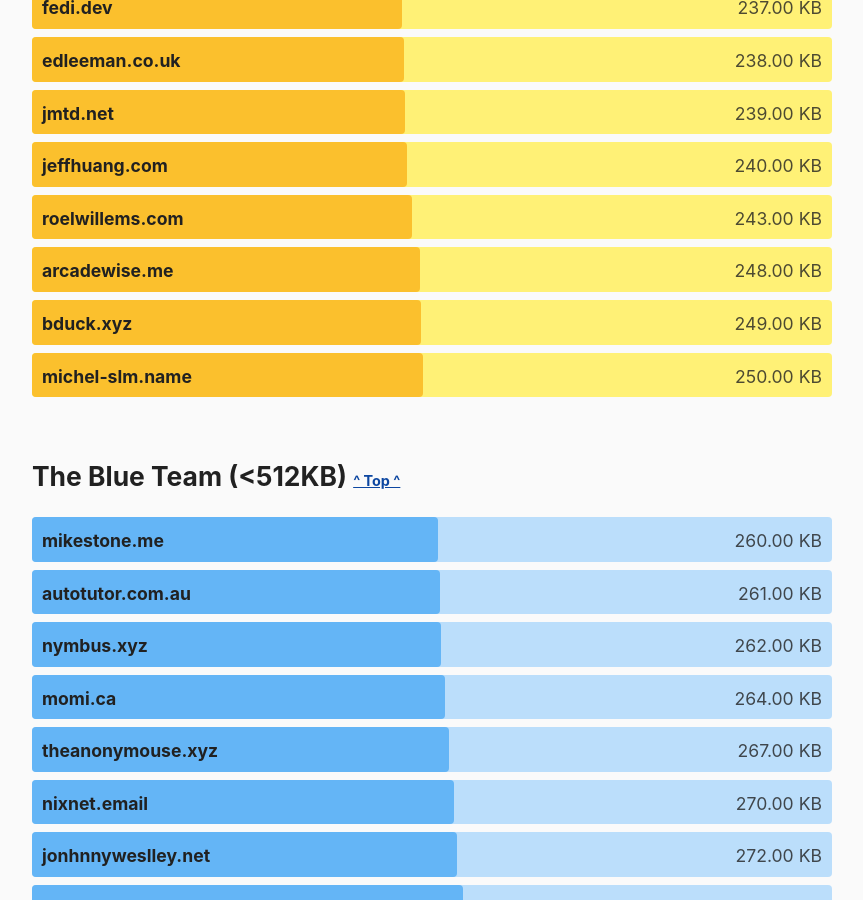
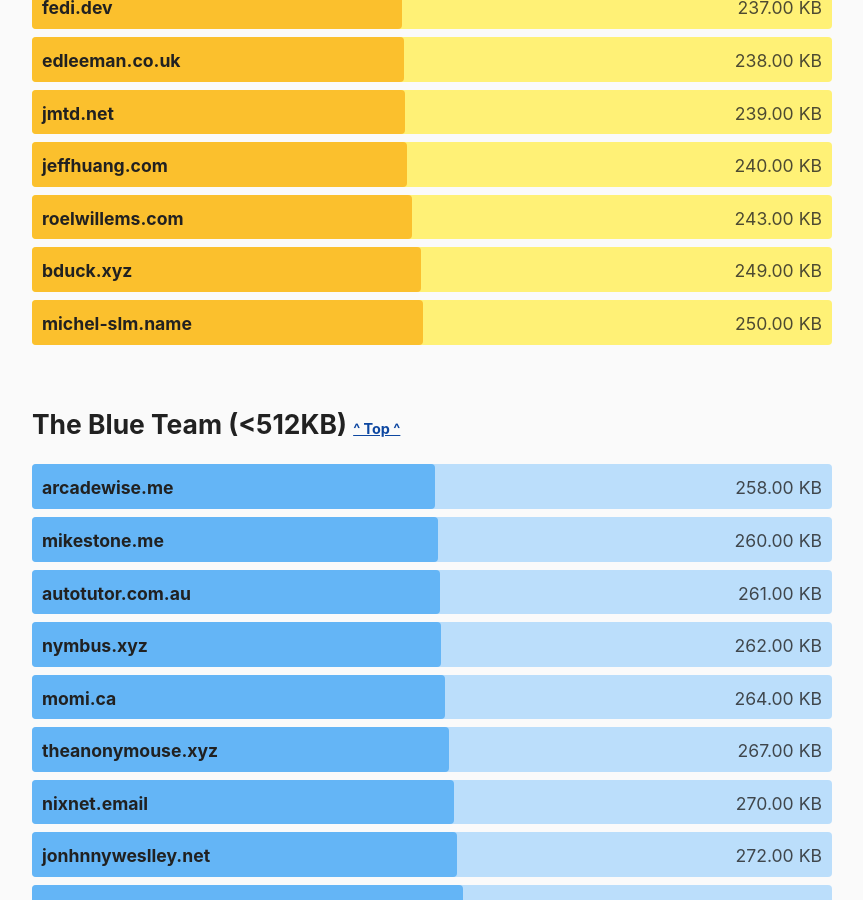
Before and after one commit to kevquirk/512kb.club, a Jekyll site: the page built from index.md, in a window 1280 px wide and 900 px high, scrolled down 20055 px. Shown: the whole window, without its empty margins (208-1071 px from the left). Built offline with Jekyll 4.4.1, drawn with Linux system fonts in a browser that asks for light colours.

Commit message:
Fix lmao

```diff
--- a/_data/sites.yml
+++ b/_data/sites.yml
@@ -153,16 +153,16 @@
   size: 201
   last_checked: 2022-03-20
 
+- domain: arcadewise.me
+  url: https://arcadewise.me/
+  size: 258
+  last_checked: 2022-05-20
+
 - domain: arghyadeep.in
   url: https://arghyadeep.in/
   size: 451
   last_checked: 2022-03-20
 
-- domain: arcadewise.me
-  url: https://arcadewise.me/
-  size: 248
-  last_checked: 2022-05-20
-
 - domain: aroace.space
   url: https://aroace.space/
   size: 186
```
